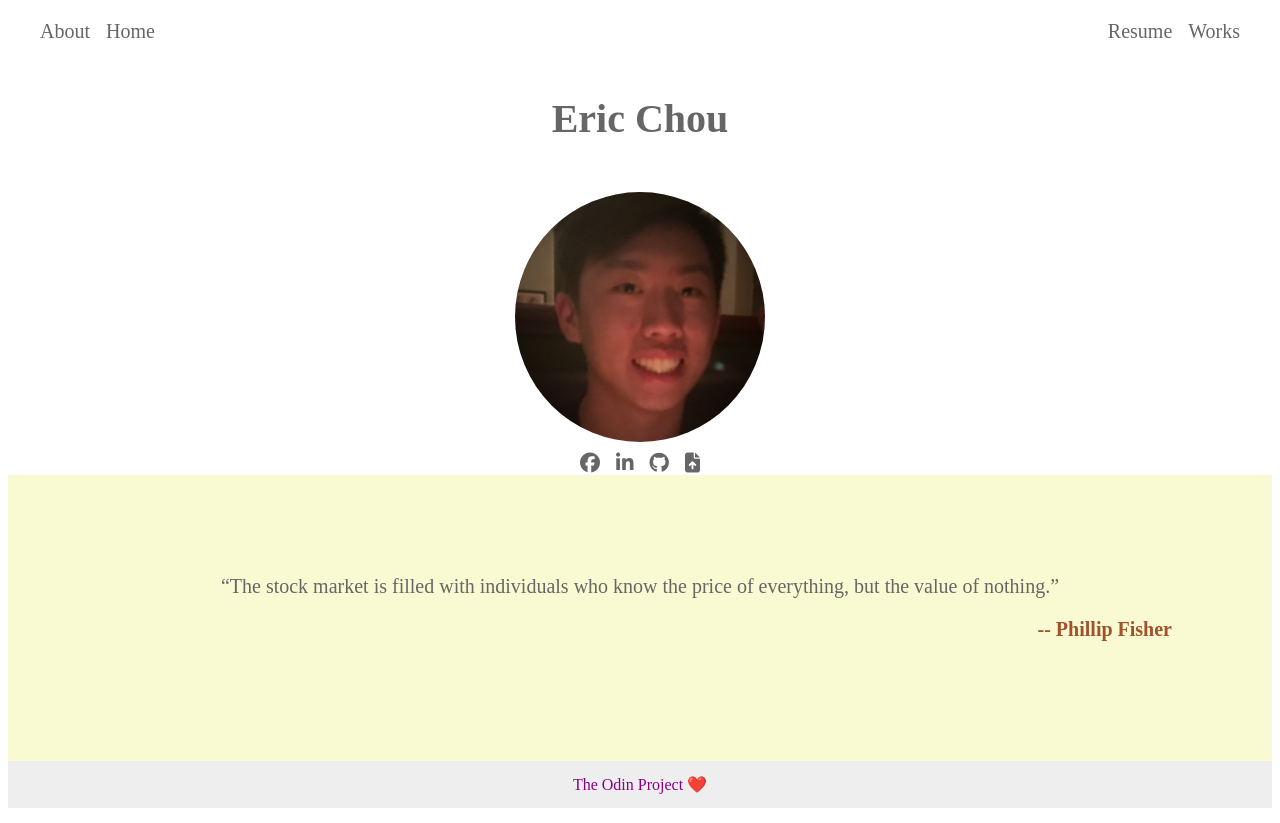
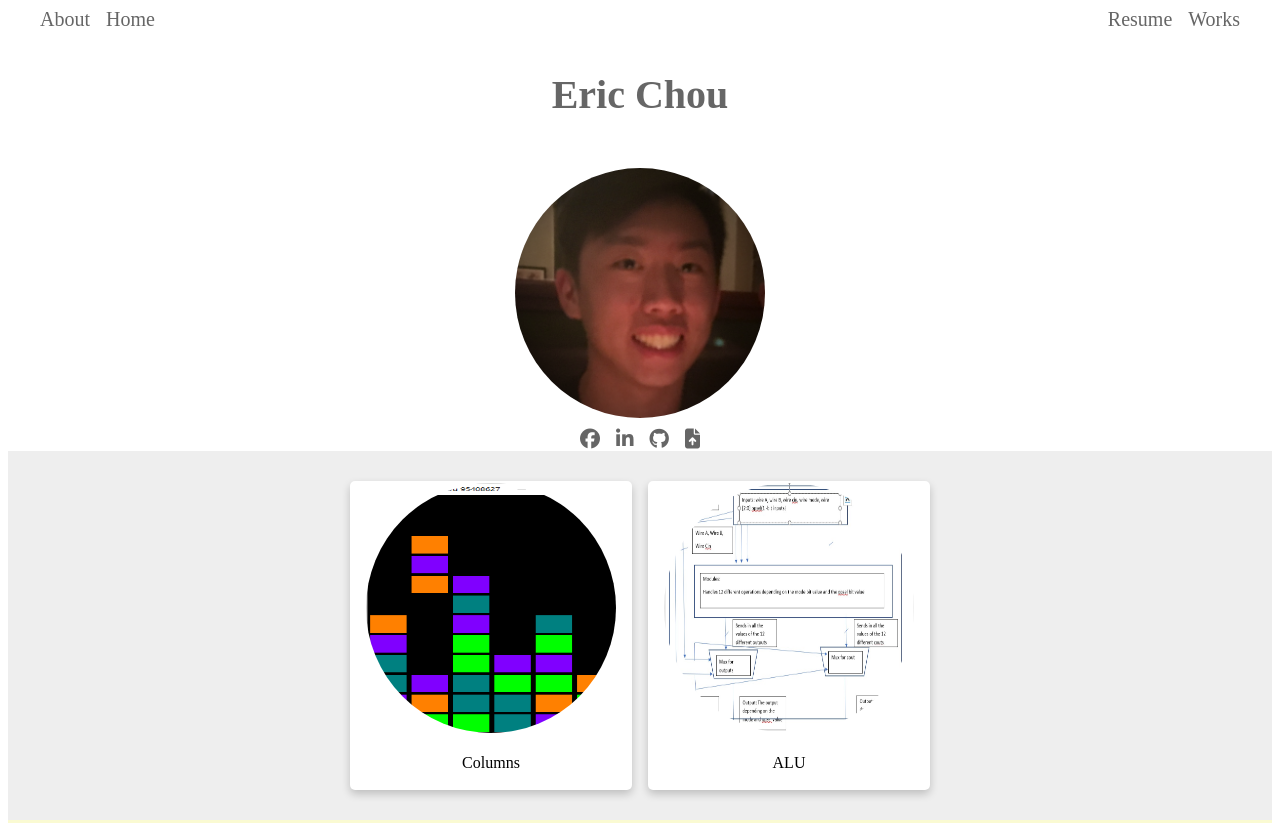
Before and after one commit to babychoujr/my_odin_project, a plain HTML site: page flex_eric/index.html in a window 1280 px wide. Shown: the top 823 px of the page. Drawn offline with Linux system fonts and the light colour scheme.

Commit message:
Adding my new flexbox 1.0 eric

```diff
--- a/flex_eric/assets/stylesheets/index.css
+++ b/flex_eric/assets/stylesheets/index.css
@@ -67,6 +67,49 @@ body{
     color: sienna;
 }
 
+.works-page{
+    display: flex;
+    justify-content: center;
+    align-items: center;
+    background: #eee;
+}
+
+.works-page .card{
+    box-shadow: 0 4px 8px 0 rgba(0,0,0,0.2);
+    transition: 0.3s;
+    border-radius: 5px;
+    background: white;
+}
+
+.works-page .card:hover {
+    box-shadow: 0 100px 100px 0 rgba(0,0,0,0.2);
+}
+
+.works-page ul{
+    gap: 16px;
+    padding: 30px;
+}
+.works-page li{
+    padding: 2px 16px;
+    border-radius: 5px 5px 0 0;
+}
+.works-page p{
+    text-align: center;
+    color: black;
+}
+.works-page #image-columns{
+    width: 250px;
+    height: 250px;
+    border-radius: 50%;
+}
+
+.works-page #image-alu{
+    width: 250px;
+    height: 250px;
+    border-radius: 50%;
+}
+
+
 .footer{
     display: flex;
     justify-content: center;
--- a/flex_eric/index.html
+++ b/flex_eric/index.html
@@ -50,6 +50,30 @@
         </ul>
     </div>
 
+    <div class = "works-page">
+        <ul>
+            <div class = "card">
+                <li>
+                    <a href = "https://www.google.com">
+                        <img id = "image-columns" src = "assets/images/columns_old.jpg" alt = "Columns">
+                    </a>
+                    <p>Columns</p>
+                </li>
+            </div>
+
+            <div class = "card">
+            <li>
+                <a href = "https://www.google.com">
+                    <img id = "image-alu" src = "assets/images/ALU.jpg" alt = "ALU">
+                </a>
+                <p>ALU</p>
+            </li>
+            </div>
+
+        </ul>
+    </div>
+
+
     <div class = "quote-page">
         <div class = "quote">
             “The stock market is filled with individuals who know the price of everything, but the value of nothing.”
```
Also changed, not shown: flex_eric/assets/images/ALU.jpg (added), flex_eric/assets/images/columns_old.jpg (added).
